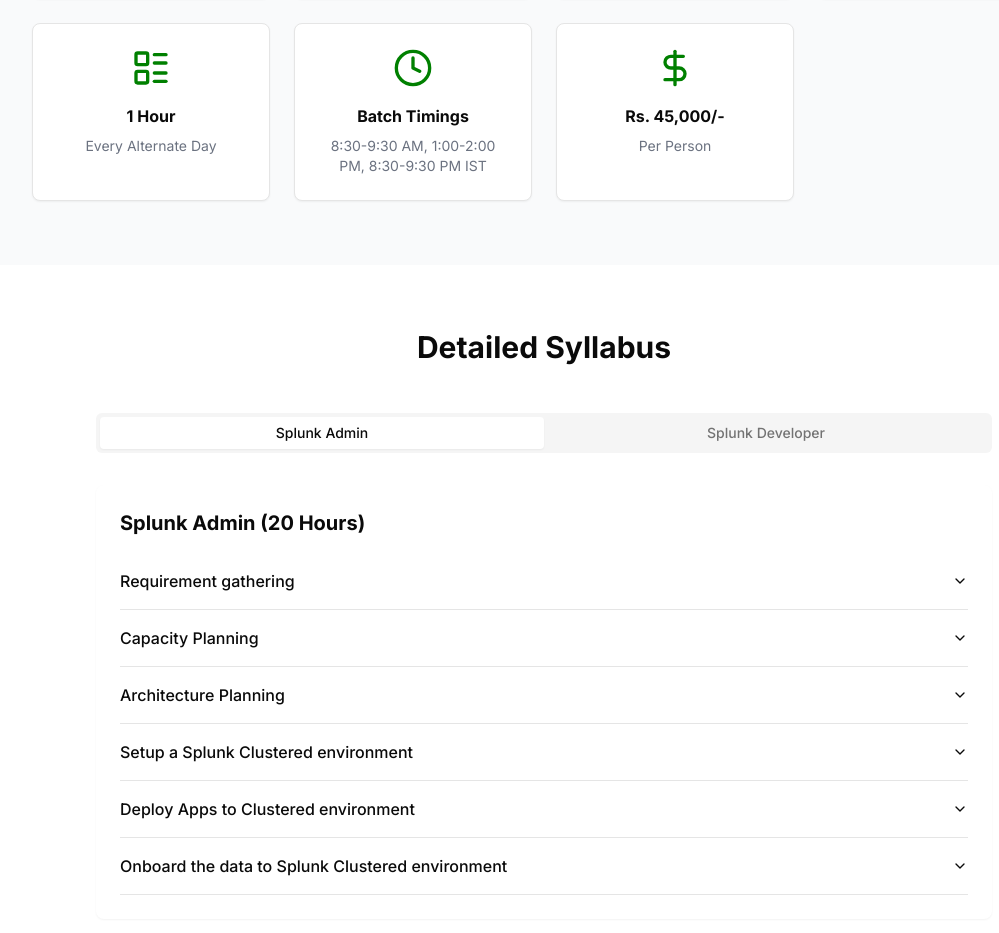
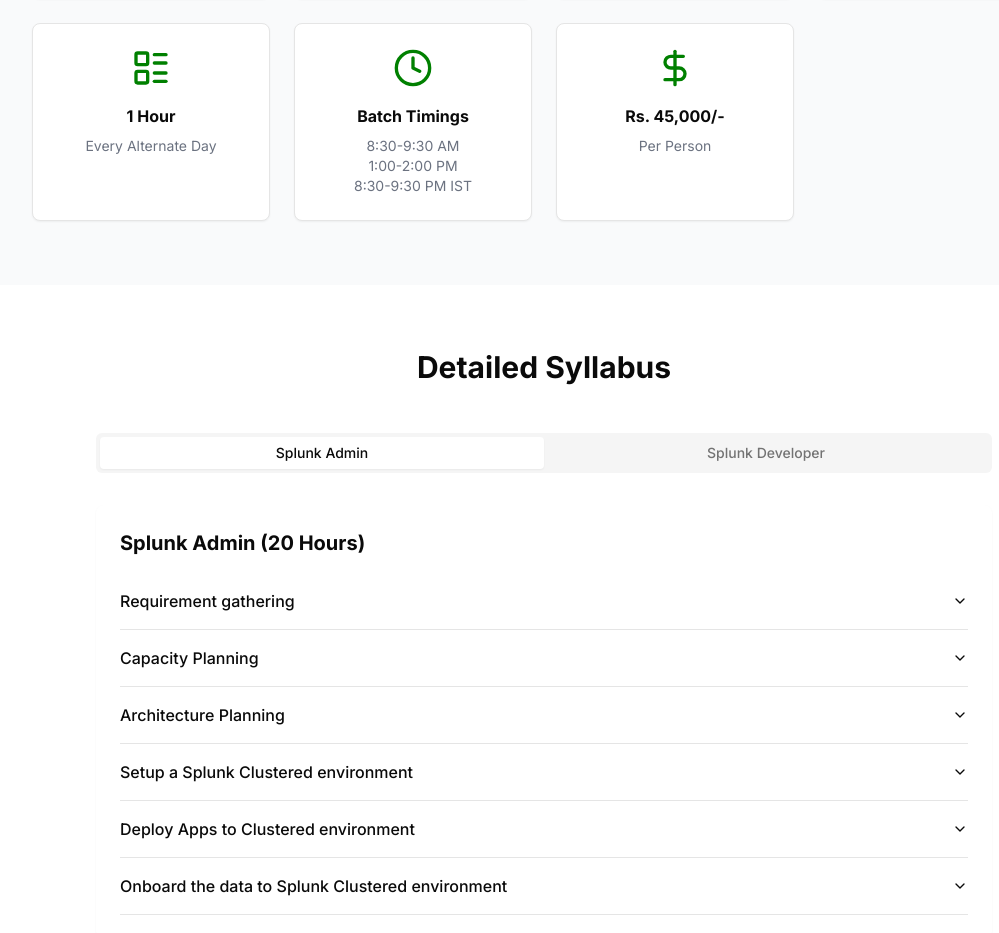
Before and after one commit to Murugananatham/Splunk-Admin-development-Fast-Track, a Next.js app: page / in a window 1280 px wide. Shown: the part 1063-1996 px from the top of the page, without its empty margins (96-1095 px from the left). Built offline with nearby package versions, Linux system fonts and the light colour scheme.

Commit message:
updated batch times back to back

```diff
--- a/app/page.tsx
+++ b/app/page.tsx
@@ -88,7 +88,7 @@ export default function Home() {
           <Card className="p-6 text-center flex flex-col items-center">
             <Clock className="h-10 w-10 text-green-700 mb-4" />
             <h3 className="font-bold mb-2">Batch Timings</h3>
-            <p className="text-sm text-gray-500">8:30-9:30 AM, 1:00-2:00 PM, 8:30-9:30 PM IST</p>
+            <p className="text-sm text-gray-500">8:30-9:30 AM <br></br> 1:00-2:00 PM <br></br> 8:30-9:30 PM IST</p>
           </Card>
           <Card className="p-6 text-center flex flex-col items-center">
             <DollarSign className="h-10 w-10 text-green-700 mb-4" />
```
